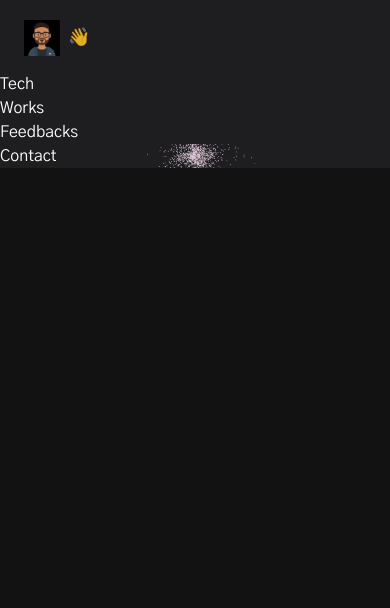
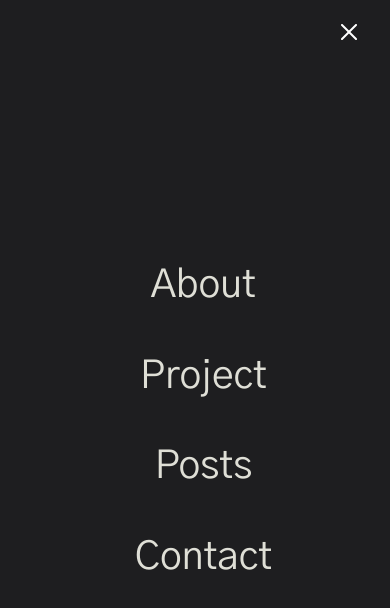
Before and after one commit to adenugbamichael/3D-Portfolio, a React (Vite) app: page / in a window 390 px wide. Shown: the top 608 px of the page. Built offline with nearby package versions, Linux system fonts and the light colour scheme.

Commit message:
adding animation to header

```diff
--- a/src/components/Navbar.jsx
+++ b/src/components/Navbar.jsx
@@ -6,6 +6,7 @@ import { logo, menu, close } from "../assets"
 
 const Navbar = () => {
   const [active, setActive] = useState("")
+  const [toggle, setToggle] = useState("false")
   return (
     <nav
       className={` ${styles.paddingX} w-full flex items-center py-5 fixed top-0 z-20 bg-primary`}
@@ -13,35 +14,74 @@ const Navbar = () => {
       <div className='w-full flex items-center justify-between max-w-7xl mx-auto'>
         <Link
           to='/'
-          className='flex items-center gap-2'
+          className='flex items-center'
           onClick={() => {
             setActive("")
             window.scrollTo(0, 0)
           }}
         >
-          <img src={logo} alt='logo' className='w-9 h-9 object-contain' />
-          <p className='text-tertiary text-[18px] font-bold cursor-pointer '>
-            👋
-            <span className='sm:block hidden'>hello!</span>{" "}
+          <p className='text-tertiary text-[1rem] font-[700] cursor-pointer  '>
+            Michael Adenugba
           </p>
         </Link>
-        <ul className='list-none hidden sm:flex flex-row gap-10 uppercase'>
+        <ul className=' list-none hidden sm:flex flex-row gap-[20px]'>
           {navLinks.map((link) => (
             <li
               key={link.id}
               className={`${
-                active === link.title ? "text-tertiary" : "text-secondary"
-              } hover:text-tertiary text-[13px] font-bold cursor-pointer`}
+                active === link.title
+                  ? "text-secondary after:scale-100 after:scale-x-100 after:scale-y-100  after:left-0 after:w-full "
+                  : "text-tertiary"
+              } `}
               onClick={() => {
                 setActive(link.title)
               }}
             >
-              <a href={`#${link.id}`}>{link.title}</a>
+              <a
+                className='text-[1rem] font-[300] cursor-pointer relative  after:bg-tertiary mobi'
+                href={`#${link.id}`}
+              >
+                {link.title}
+              </a>
             </li>
           ))}
         </ul>
         {/* Mobile Navigation Bar */}
-        <div className=''></div>
+        {/* Mobile Navigation Bar */}
+        {/* Mobile Navigation Bar */}
+        <div className=' flex flex-1 sm:hidden justify-end items-center'>
+          <img
+            src={toggle ? close : menu}
+            alt='menu'
+            className='z-10 object-contain cursor-pointer mx-2'
+            onClick={() => setToggle(!toggle)}
+          />
+
+          <div
+            className={`${
+              !toggle ? "hidden" : "flex"
+            } max-h-[100vh] items-center duration-[0.2s] ease-out delay-[0s] transition-[max-h] m-0 p-0 list-none overflow-hidden flex flex-col justify-center bg-primary fixed top-0 bottom-0 left-0 right-0 z-2`}
+          >
+            <ul className=' list-none flex  flex-col justify-center items-center  '>
+              {navLinks.map((link) => (
+                <li
+                  key={link.id}
+                  className={`${
+                    active === link.title ? "text-secondary" : "text-tertiary"
+                  } pl-[15px]`}
+                  onClick={() => setActive(link.title)}
+                >
+                  <a
+                    className='text-[1rem]] cursor-pointer relative after:bg-tertiary fontsize ml-[2px] p-[1rem] inline-block mobi '
+                    href={`#${link.id}`}
+                  >
+                    {link.title}
+                  </a>
+                </li>
+              ))}
+            </ul>
+          </div>
+        </div>
       </div>
     </nav>
   )
--- a/src/constants/index.js
+++ b/src/constants/index.js
@@ -32,7 +32,11 @@ export const navLinks = [
   },
   {
     id: "work",
-    title: "Work",
+    title: "Project",
+  },
+  {
+    id: "posts",
+    title: "Posts",
   },
   {
     id: "contact",
--- a/src/index.css
+++ b/src/index.css
@@ -110,3 +110,34 @@ p {
   --vp-c-mute-dark: #2c2c30;
   --vp-c-mute-darker: #252529;
 }
+
+.fontsize {
+  font-size: clamp(1rem, 15vw, 10vw);
+}
+
+.mobi--current {
+  color: rgba(235, 235, 245, 0.6);
+}
+
+.mobi:hover::after,
+.mobi--current::after {
+  transform: scale3d(1, 1, 1);
+}
+
+.mobi:first-child::after {
+  left: 0;
+  width: 100%;
+}
+
+.mobi::after {
+  content: "";
+  position: absolute;
+  left: 9px;
+  top: 50%;
+  width: calc(100% - 9px);
+  height: 3px;
+  background: rgba(255, 255, 245, 0.86);
+  transform: scale3d(0, 1, 1);
+  transition: transform 0.3s cubic-bezier(0.2, 1, 0.8, 1);
+  transform-origin: 0 0;
+}
--- a/tailwind.config.cjs
+++ b/tailwind.config.cjs
@@ -5,7 +5,7 @@ module.exports = {
     extend: {
       colors: {
         primary: "#1e1e20",
-        secondary: "rgba(235, 235, 245, .6);",
+        secondary: "rgba(235, 235, 245, .6)",
         tertiary: "rgba(255, 255, 245, .86)",
       },
       screens: {
```
